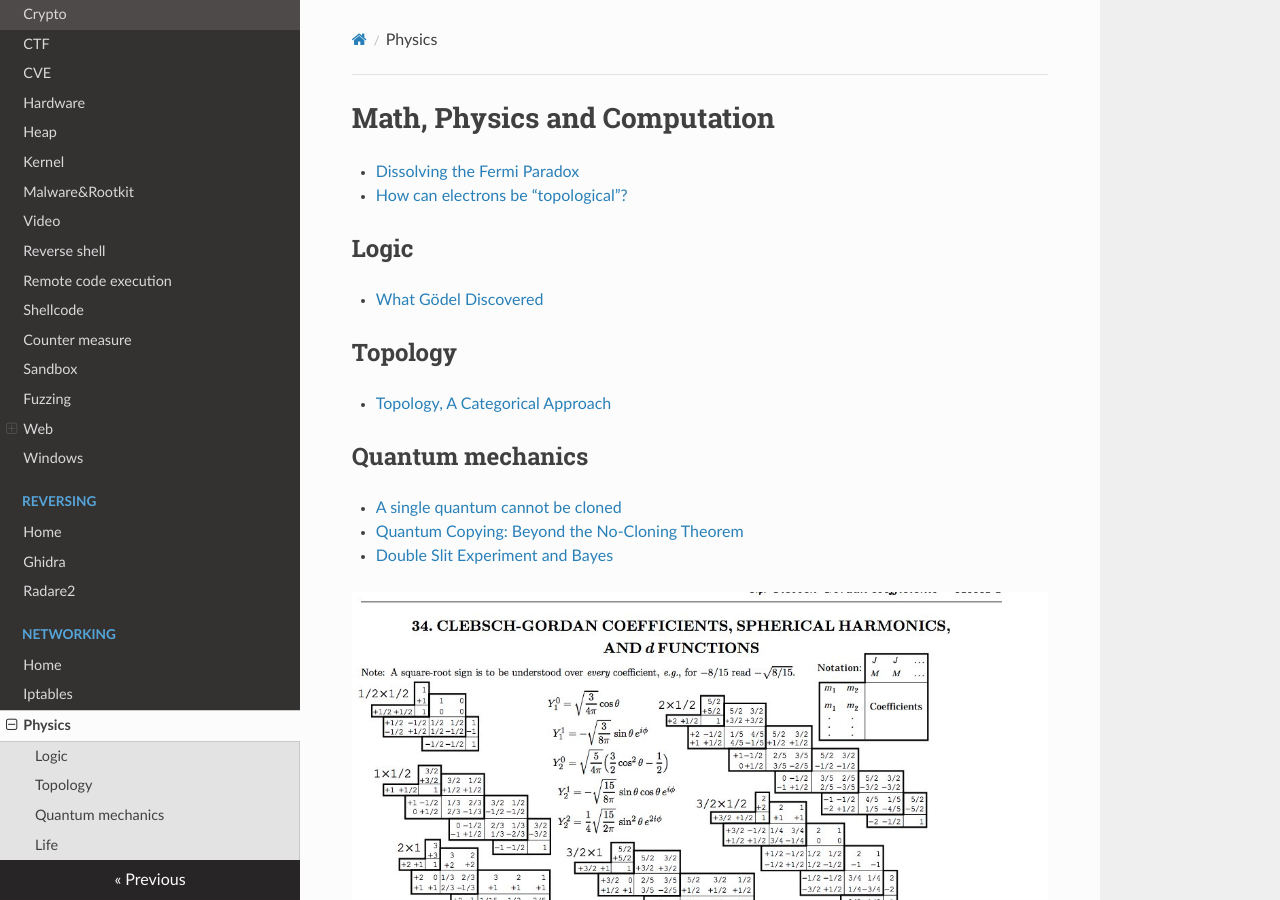
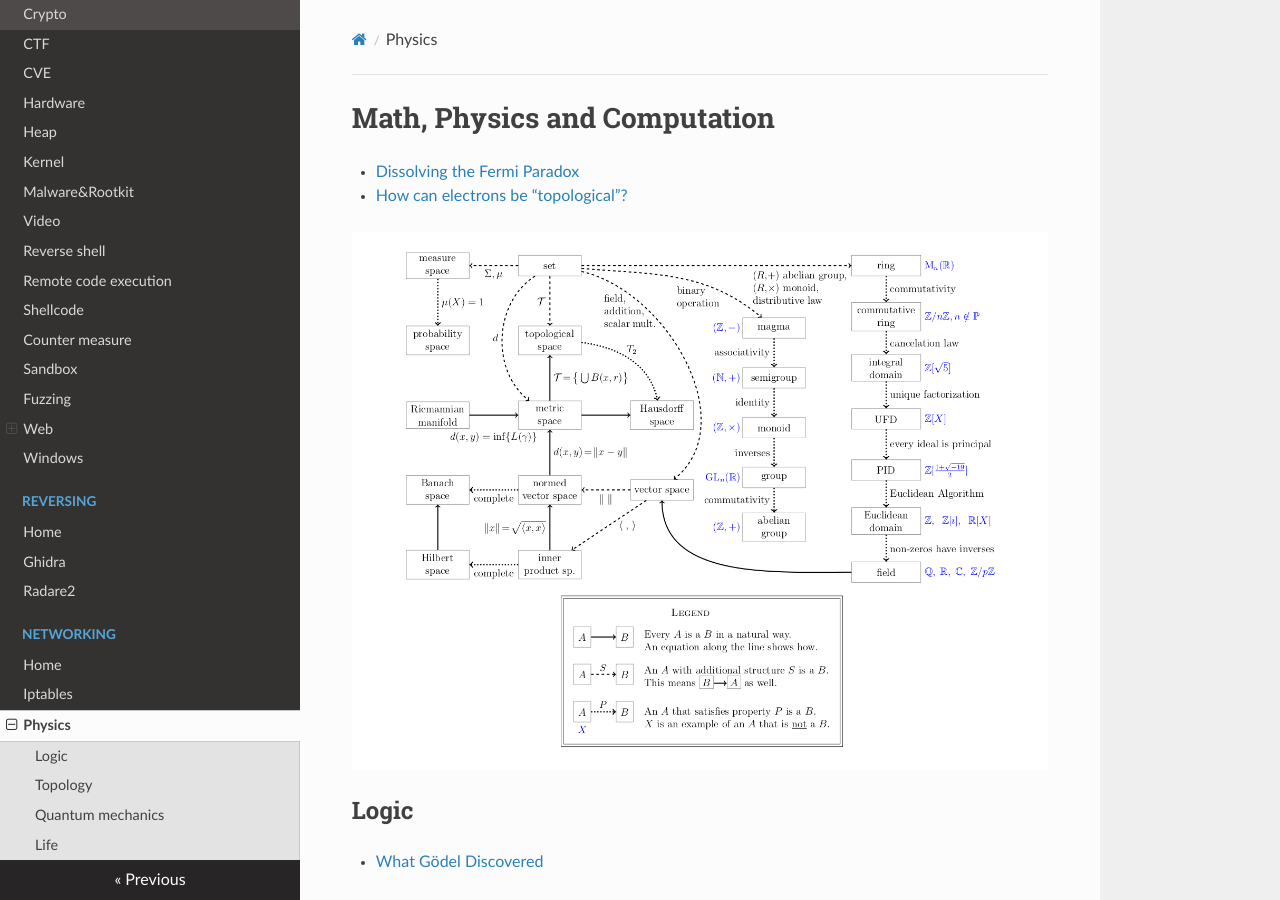
Before and after one commit to gipi/low-level, an MkDocs documentation site: the page built from docs/physics.md, in a window 1280 px wide and 900 px high. Built offline with MkDocs 1.6.1, drawn with Linux system fonts in a browser that asks for light colours; nearby versions of some CDN libraries.

Commit message:
Add image describing relations between mathematical spaces.

```diff
--- a/docs/physics.md
+++ b/docs/physics.md
@@ -2,6 +2,8 @@
 
  - [Dissolving the Fermi Paradox](https://aleph.se/andart2/space/seti/dissolving-the-fermi-paradox/)
  - [How can electrons be “topological”?](https://gravityandlevity.wordpress.com/2020/07/14/how-can-electrons-be-topological/)
+
+![](images/spaces.png)
 
 ## Logic
 
```
Also changed, not shown: docs/images/spaces.png (added).
